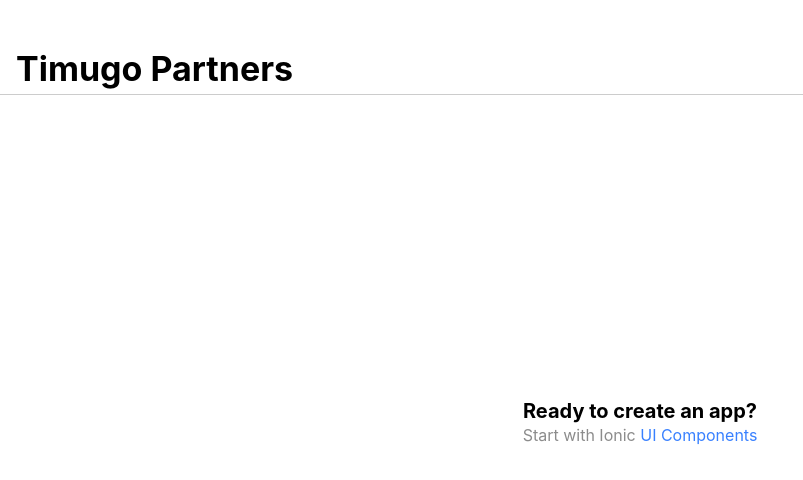
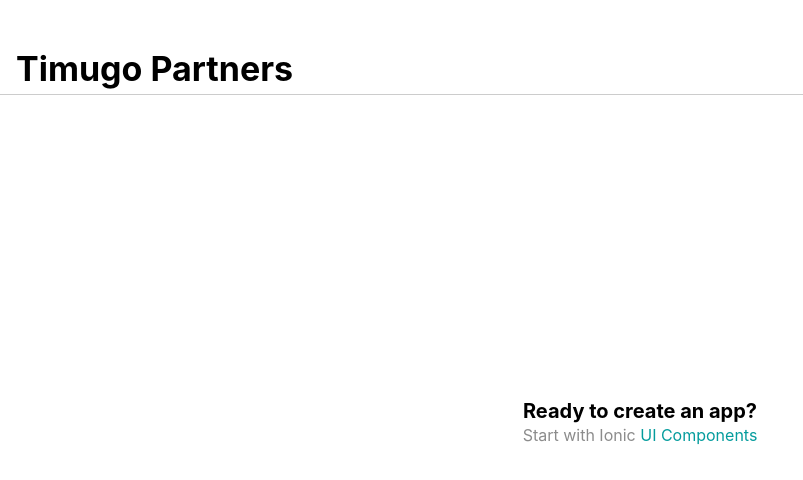
Before and after one commit to Timugo/PartnerApp, a React (Create React App) app: page /home in a window 1280 px wide. Shown: the top 480 px of the page, without its empty margins (0-803 px from the left). Built offline with nearby package versions, Linux system fonts and the light colour scheme.

Commit message:
feat( testing new color palet for primary colors)

```diff
--- a/src/theme/variables.css
+++ b/src/theme/variables.css
@@ -3,75 +3,66 @@ http://ionicframework.com/docs/theming/ */
 
 /** Ionic CSS Variables **/
 :root {
-  /** primary **/
-  --ion-color-primary: #3880ff;
-  --ion-color-primary-rgb: 56, 128, 255;
+  --ion-color-primary: #049c9d;
+  --ion-color-primary-rgb: 4,156,157;
   --ion-color-primary-contrast: #ffffff;
-  --ion-color-primary-contrast-rgb: 255, 255, 255;
-  --ion-color-primary-shade: #3171e0;
-  --ion-color-primary-tint: #4c8dff;
+  --ion-color-primary-contrast-rgb: 255,255,255;
+  --ion-color-primary-shade: #04898a;
+  --ion-color-primary-tint: #1da6a7;
 
-  /** secondary **/
-  --ion-color-secondary: #3dc2ff;
-  --ion-color-secondary-rgb: 61, 194, 255;
+  --ion-color-secondary: #215f78;
+  --ion-color-secondary-rgb: 33,95,120;
   --ion-color-secondary-contrast: #ffffff;
-  --ion-color-secondary-contrast-rgb: 255, 255, 255;
-  --ion-color-secondary-shade: #36abe0;
-  --ion-color-secondary-tint: #50c8ff;
+  --ion-color-secondary-contrast-rgb: 255,255,255;
+  --ion-color-secondary-shade: #1d546a;
+  --ion-color-secondary-tint: #376f86;
 
-  /** tertiary **/
-  --ion-color-tertiary: #5260ff;
-  --ion-color-tertiary-rgb: 82, 96, 255;
-  --ion-color-tertiary-contrast: #ffffff;
-  --ion-color-tertiary-contrast-rgb: 255, 255, 255;
-  --ion-color-tertiary-shade: #4854e0;
-  --ion-color-tertiary-tint: #6370ff;
+  --ion-color-tertiary: #f37a5d;
+  --ion-color-tertiary-rgb: 243,122,93;
+  --ion-color-tertiary-contrast: #000000;
+  --ion-color-tertiary-contrast-rgb: 0,0,0;
+  --ion-color-tertiary-shade: #d66b52;
+  --ion-color-tertiary-tint: #f4876d;
 
-  /** success **/
   --ion-color-success: #2dd36f;
-  --ion-color-success-rgb: 45, 211, 111;
+  --ion-color-success-rgb: 45,211,111;
   --ion-color-success-contrast: #ffffff;
-  --ion-color-success-contrast-rgb: 255, 255, 255;
+  --ion-color-success-contrast-rgb: 255,255,255;
   --ion-color-success-shade: #28ba62;
   --ion-color-success-tint: #42d77d;
 
-  /** warning **/
   --ion-color-warning: #ffc409;
-  --ion-color-warning-rgb: 255, 196, 9;
+  --ion-color-warning-rgb: 255,196,9;
   --ion-color-warning-contrast: #000000;
-  --ion-color-warning-contrast-rgb: 0, 0, 0;
+  --ion-color-warning-contrast-rgb: 0,0,0;
   --ion-color-warning-shade: #e0ac08;
   --ion-color-warning-tint: #ffca22;
 
-  /** danger **/
   --ion-color-danger: #eb445a;
-  --ion-color-danger-rgb: 235, 68, 90;
+  --ion-color-danger-rgb: 235,68,90;
   --ion-color-danger-contrast: #ffffff;
-  --ion-color-danger-contrast-rgb: 255, 255, 255;
+  --ion-color-danger-contrast-rgb: 255,255,255;
   --ion-color-danger-shade: #cf3c4f;
   --ion-color-danger-tint: #ed576b;
 
-  /** dark **/
   --ion-color-dark: #222428;
-  --ion-color-dark-rgb: 34, 36, 40;
+  --ion-color-dark-rgb: 34,36,40;
   --ion-color-dark-contrast: #ffffff;
-  --ion-color-dark-contrast-rgb: 255, 255, 255;
+  --ion-color-dark-contrast-rgb: 255,255,255;
   --ion-color-dark-shade: #1e2023;
   --ion-color-dark-tint: #383a3e;
 
-  /** medium **/
   --ion-color-medium: #92949c;
-  --ion-color-medium-rgb: 146, 148, 156;
+  --ion-color-medium-rgb: 146,148,156;
   --ion-color-medium-contrast: #ffffff;
-  --ion-color-medium-contrast-rgb: 255, 255, 255;
+  --ion-color-medium-contrast-rgb: 255,255,255;
   --ion-color-medium-shade: #808289;
   --ion-color-medium-tint: #9d9fa6;
 
-  /** light **/
   --ion-color-light: #f4f5f8;
-  --ion-color-light-rgb: 244, 245, 248;
+  --ion-color-light-rgb: 244,245,248;
   --ion-color-light-contrast: #000000;
-  --ion-color-light-contrast-rgb: 0, 0, 0;
+  --ion-color-light-contrast-rgb: 0,0,0;
   --ion-color-light-shade: #d7d8da;
   --ion-color-light-tint: #f5f6f9;
 }
```
